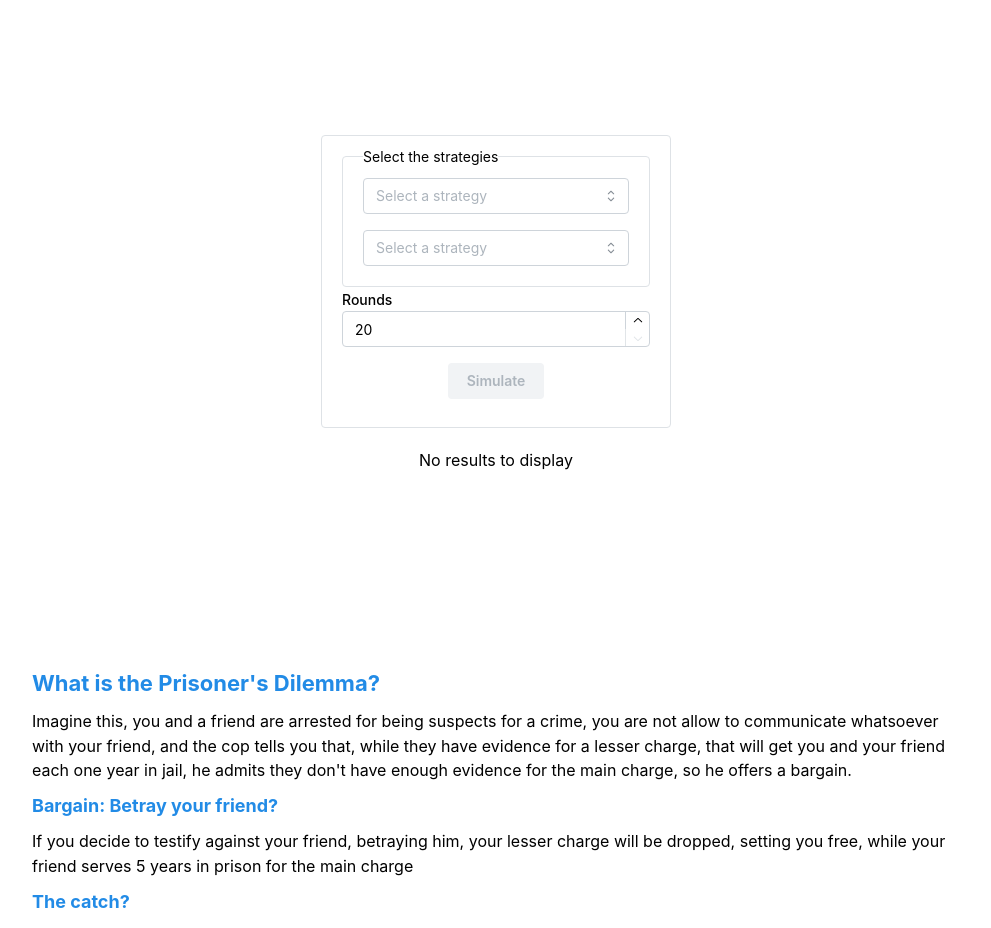
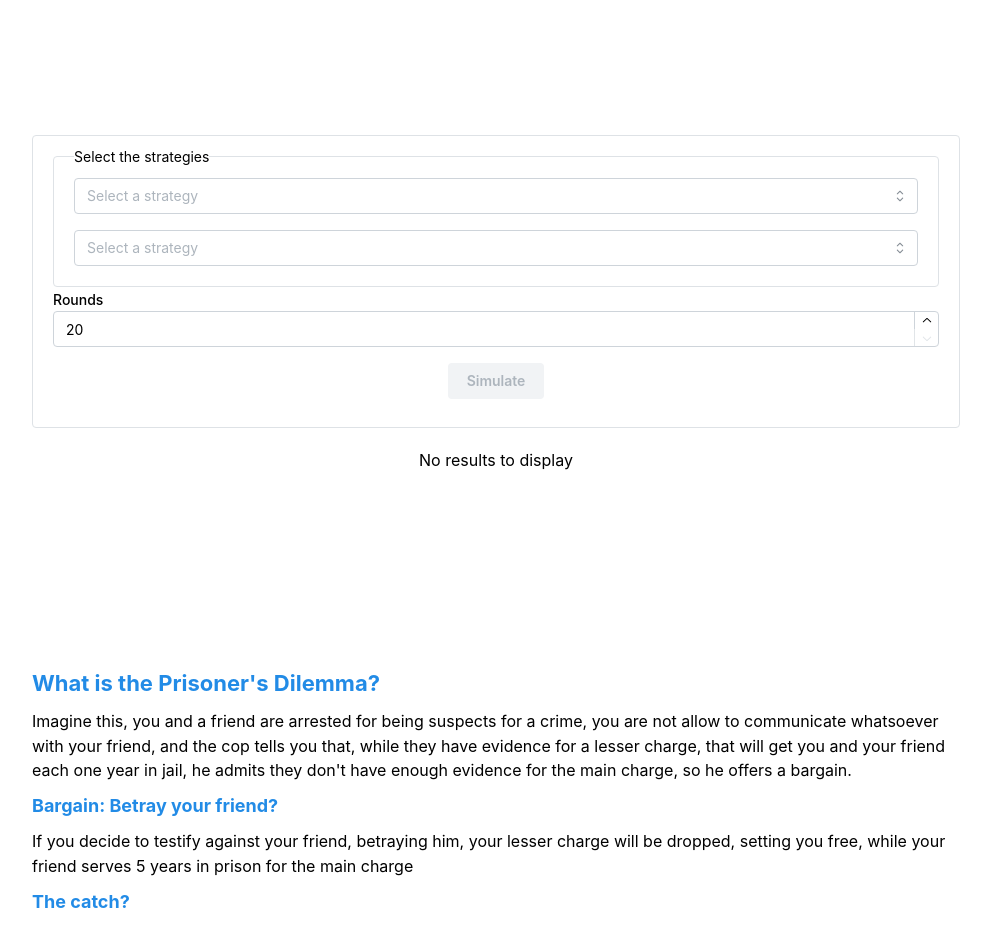
Before and after one commit to AndresCRamos/prisoners-dilemma, a React (Vite) app: page / in a window 1280 px wide. Shown: the part 860-1788 px from the top of the page, without its empty margins (144-1135 px from the left). Built offline with nearby package versions, Linux system fonts and the light colour scheme.

Commit message:
Fix width bug on SimulationGame form

```diff
--- a/src/components/StrategySimulationForm/StrategySimulationForm.tsx
+++ b/src/components/StrategySimulationForm/StrategySimulationForm.tsx
@@ -1,10 +1,10 @@
+import { Button, Center, Container, Fieldset } from "@mantine/core";
 import React, { useMemo } from "react";
+import { useSimulation } from "../../hooks/useSimulation";
 import { StrategyName } from "../../strategies";
-import StrategySelector from "../StrategySelector";
 import { simulatePlay } from "../../utils/simulation";
 import RoundsInput from "../RoundsInput";
-import { useSimulation } from "../../hooks/useSimulation";
-import { Button, Center, Container, Fieldset } from "@mantine/core";
+import StrategySelector from "../StrategySelector";
 
 const StrategySimulationForm = () => {
   const {
@@ -35,11 +35,11 @@ const StrategySimulationForm = () => {
 
   const bothStrategiesSelected = useMemo(
     () => strategy1Name !== "" && strategy2Name !== "",
-    [strategy1Name, strategy2Name]
+    [strategy1Name, strategy2Name],
   );
 
   return (
-    <Container>
+    <Container className="w-full">
       <Fieldset>
         <form onSubmit={handleSubmit}>
           <Fieldset
```
